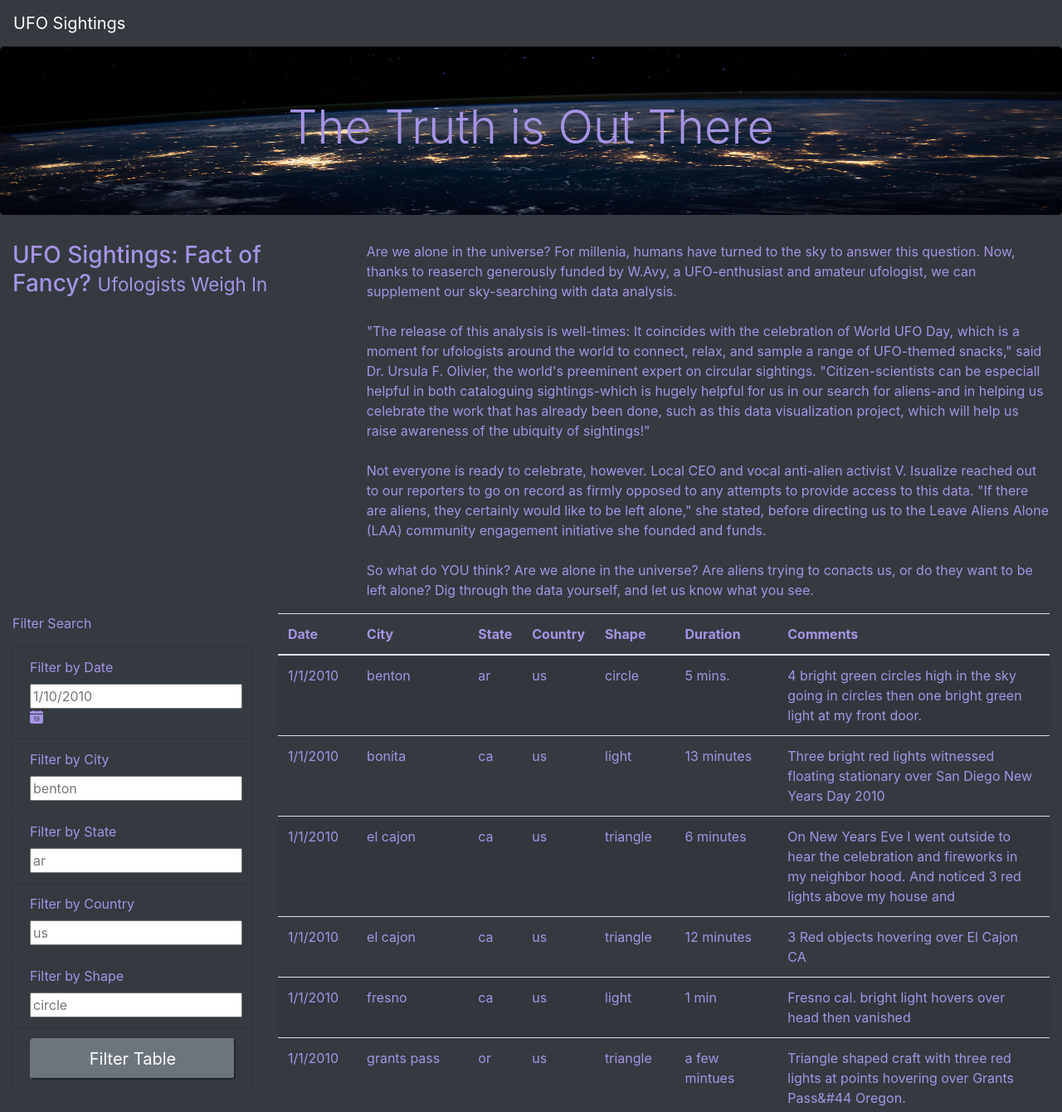
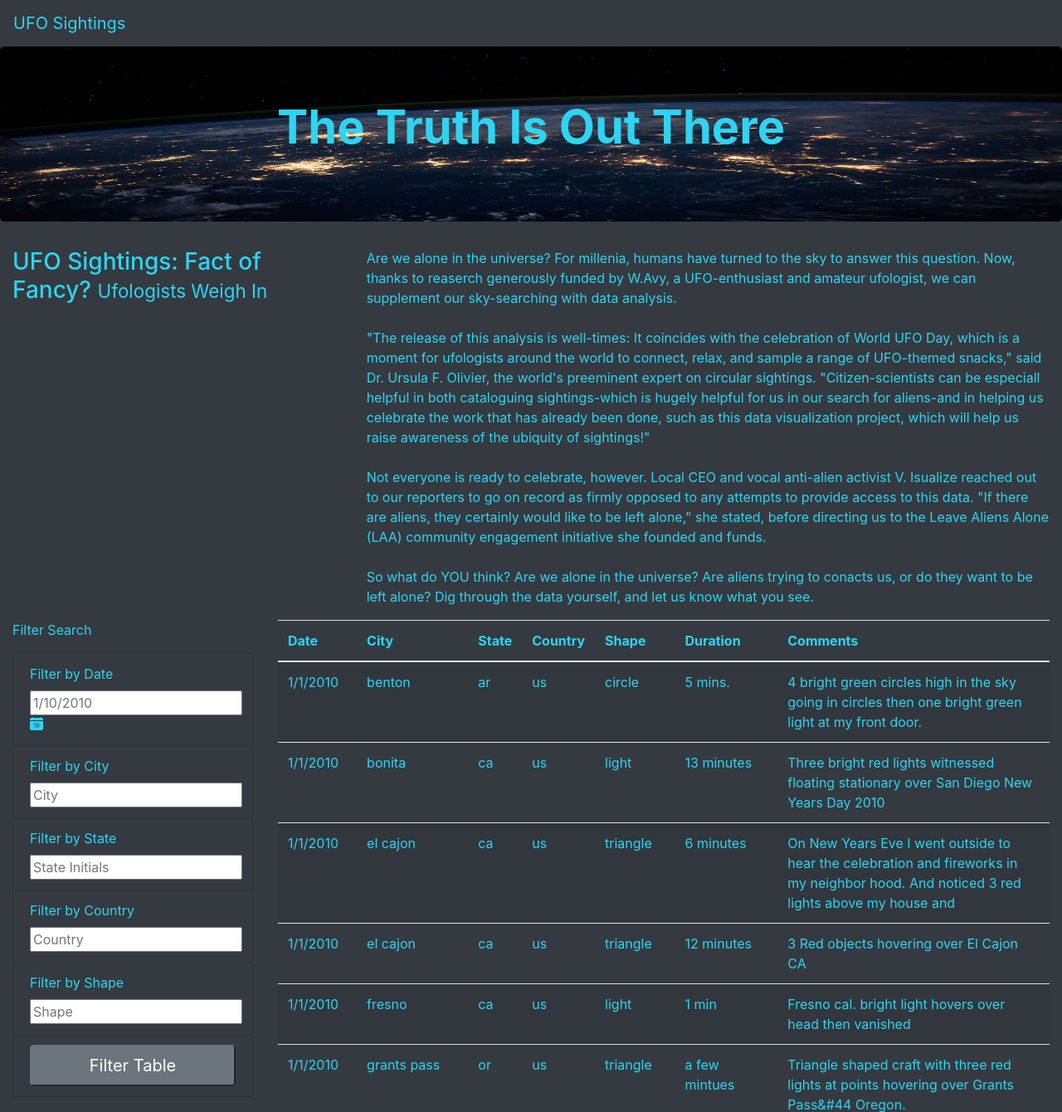
Before and after one commit to FahimaFarha/UFOs, a plain HTML site: page index.html in a window 1280 px wide. Shown: the top 1340 px of the page at 83% size. Drawn offline with nearby package versions, Linux system fonts and the light colour scheme.

Commit message:
Adding Bootstrap elements.

```diff
--- a/index.html
+++ b/index.html
@@ -15,10 +15,12 @@
 <body class="bg-dark">
     <div class="wrapper">
         <nav class="navbar navbar-dark bg-dark navbar-expand-lg">
-            <a class="navbar-brand" href="index.html">UFO Sightings</a>
+            <!-- Change color to match body-->
+            <a class="navbar-brand" href="index.html" style="color:#2ed4f1">UFO Sightings</a>
         </nav>
     <div class="jumbotron">
-        <h1 class="display-4">The Truth is Out There</h1>
+        <!--Make font bold-->
+        <h1 class="display-4"><p class="font-weight-bold">The Truth Is Out There</p></h1>
     </div>
     <div class="container-fluid">
         <div class="row">
@@ -47,27 +49,29 @@
                         <li class="list-group-item bg-dark">
                             <label for="date">Filter by Date</label>
                             <input type="text" placeholder="1/10/2010" id="datetime" />
+                            <!-- Add calendar icon-->
                             <svg class="bi bi-calendar-date-fill" width="1em" height="1em" viewBox="0 0 16 16" fill="currentColor" xmlns="http://www.w3.org/2000/svg">
                                 <path fill-rule="evenodd" d="M4 .5a.5.5 0 0 0-1 0V1H2a2 2 0 0 0-2 2v1h16V3a2 2 0 0 0-2-2h-1V.5a.5.5 0 0 0-1 0V1H4V.5zM0 5h16v9a2 2 0 0 1-2 2H2a2 2 0 0 1-2-2V5zm9.336 7.79c-1.11 0-1.656-.767-1.703-1.407h.683c.043.37.387.82 1.051.82.844 0 1.301-.848 1.305-2.164h-.027c-.153.414-.637.79-1.383.79-.852 0-1.676-.61-1.676-1.77 0-1.137.871-1.809 1.797-1.809 1.172 0 1.953.734 1.953 2.668 0 1.805-.742 2.871-2 2.871zm.066-2.544c.625 0 1.184-.484 1.184-1.18 0-.832-.527-1.23-1.16-1.23-.586 0-1.168.387-1.168 1.21 0 .817.543 1.2 1.144 1.2zm-2.957-2.89v5.332H5.77v-4.61h-.012c-.29.156-.883.52-1.258.777V8.16a12.6 12.6 0 0 1 1.313-.805h.632z"/>
                               </svg>
                         </li>
                         <li class="list-group-item bg-dark">
                             <label for="date">Filter by City</label>
-                            <input type="text" placeholder="benton" id="city" />
+                            <input type="text" placeholder="City" id="city" />
                         </li>
                         <li class="list-group-item bg-dark">
                             <label for="date">Filter by State</label>
-                            <input type="text" placeholder="ar" id="state" />
+                            <input type="text" placeholder="State Initials" id="state" />
                         </li>
                         <li class="list-group-item bg-dark">
                             <label for="date">Filter by Country</label>
-                            <input type="text" placeholder="us" id="country" />
+                            <input type="text" placeholder="Country" id="country" />
                         </li>
                         <li class="list-group-item bg-dark">
                             <label for="date">Filter by Shape</label>
-                            <input type="text" placeholder="circle" id="shape" />
+                            <input type="text" placeholder="Shape" id="shape" />
                         </li>
                         <li class="list-group-item bg-dark">
+                            <!-- Change type of button-->
                             <button id="filter-btn" type="submit" class="btn-secondary btn-lg btn-block">Filter Table</button>
                         </li>
                     </ul>
--- a/static/css/style.css
+++ b/static/css/style.css
@@ -1,10 +1,14 @@
+.wrapper {
+  color: #2ed4f1;
+}
 body {
 
-    color: #a594e5;
+    color: #2ed4f1;
   }
+
   .jumbotron {
     background-image: url("../images/nasa.jpg");
     background-size: 100% 100%;
     text-align: center;
-    color: #a594e5;
+    color: #2ed4f1;
   }
```
